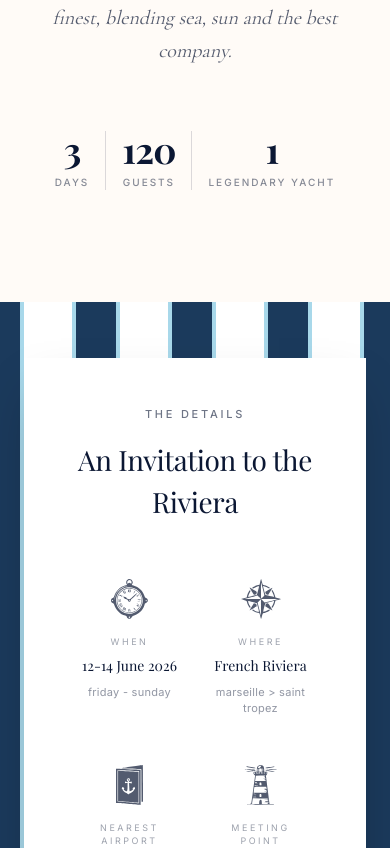
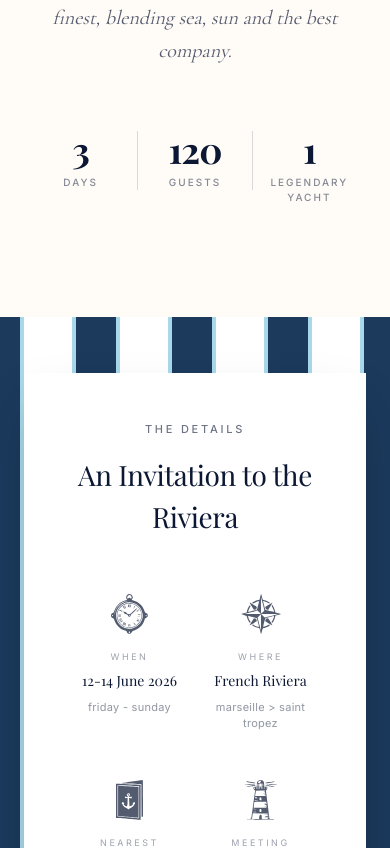
Before and after one commit to noamnesimyan/shalom-meckenzie-site, a Next.js app: page / in a window 390 px wide. Shown: the part 1362-2210 px from the top of the page. Built offline with nearby package versions, Linux system fonts and the light colour scheme.

Commit message:
style: update stats layout to use flexible width and horizontal alignment for better responsiveness

```diff
--- a/src/components/Welcome.tsx
+++ b/src/components/Welcome.tsx
@@ -44,9 +44,9 @@ export default function Welcome() {
 
         {/* Stats */}
         <Reveal delay={0.3}>
-          <div className="mt-16 flex items-center justify-center gap-0 divide-x divide-ink/15">
+          <div className="mt-16 flex w-full items-start md:items-center justify-between gap-0 divide-x divide-ink/15">
             {stats.map((s) => (
-              <div key={s.label} className="px-4 md:px-16 text-center">
+              <div key={s.label} className="flex-1 px-2 md:px-16 text-center">
                 <div className="font-display font-bold text-[clamp(36px,6vw,64px)] text-ink leading-none tracking-tight">
                   {s.value}
                 </div>
```
